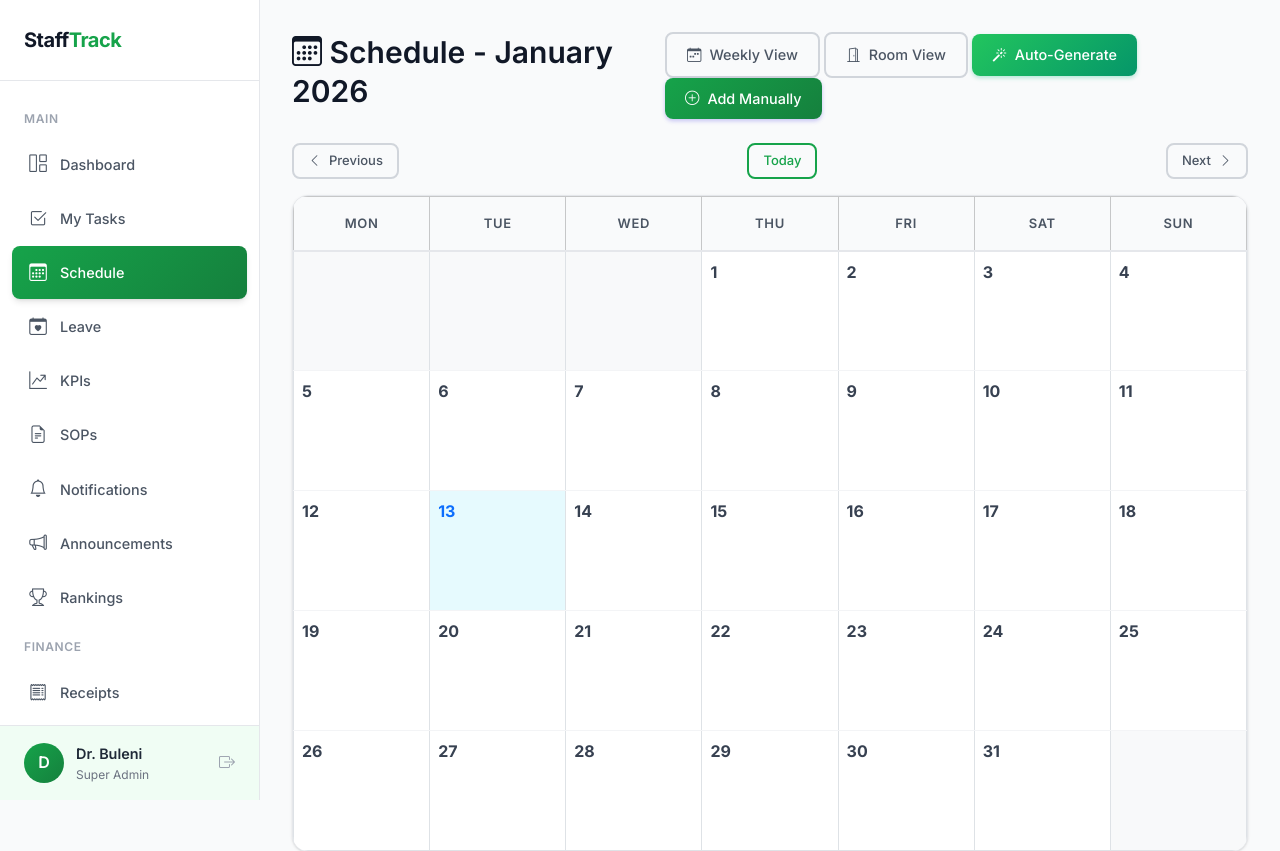
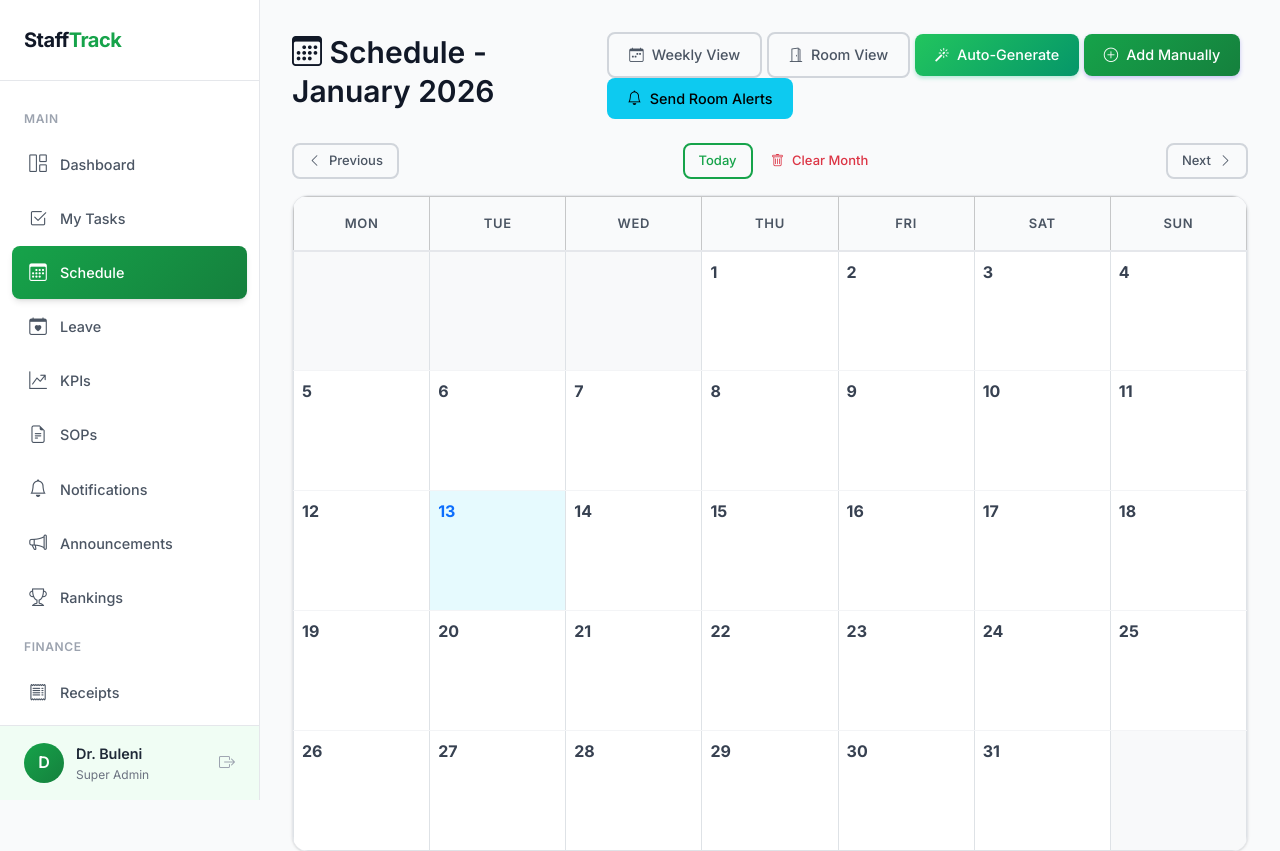
Before and after one commit to drbuleni/stafftrack, a Flask app: page /schedule/ in a window 1280 px wide. Shown: the top 851 px of the page. Run offline with Flask 3, Linux system fonts and the light colour scheme; a user stored in the database is signed in; data that the repository does not hold is empty; some libraries are stand-ins or nearby versions.

Commit message:
Add schedule clearing, room notifications, KPI fixes, and security improvements
- Add Clear Month button to schedule page
- Add daily room assignment notifications for dental assistants
- Add cron endpoint for automated room notifications
- Include Practice Manager in KPI scoring (uses Dentist KPIs)
- Fix daily summary date parsing in receipts
- Add room_assignment notification badge type
- Require SECRET_KEY environment variable
- Enable secure cookies for HTTPS

Co-Authored-By: Claude Opus 4.5 <noreply@anthropic.com>

```diff
--- a/app/routes/schedule.py
+++ b/app/routes/schedule.py
@@ -4,12 +4,13 @@ from flask_wtf import FlaskForm
 from wtforms import SelectField, DateField, TextAreaField, SubmitField, TimeField, BooleanField
 from wtforms.validators import DataRequired, Optional
 from app import db
-from app.models import Schedule, User, LeaveRequest
+from app.models import Schedule, User, LeaveRequest, Notification
 from app.utils.decorators import manager_required
 from app.utils.audit import log_audit
 from app.utils.helpers import can_schedule, get_leave_for_date
 from datetime import date, timedelta, time
 import calendar
+import os
 
 bp = Blueprint('schedule', __name__, url_prefix='/schedule')
 
@@ -661,7 +662,7 @@ def room_view():
 @manager_required
 def clear_week():
     """Clear all schedules for a specific week."""
-    week_start_str = request.form.get('week_start')
+    week_start_str = request.args.get('week_start') or request.form.get('week_start')
     if not week_start_str:
         flash('No week specified.', 'danger')
         return redirect(url_for('schedule.index'))
@@ -689,3 +690,124 @@ def clear_week():
 
     flash(f'Cleared {deleted} schedule entries for the week.', 'success')
     return redirect(url_for('schedule.weekly_view', week_start=week_start.isoformat()))
+
+
+@bp.route('/clear-month', methods=['POST'])
+@login_required
+@manager_required
+def clear_month():
+    """Clear all schedules for a specific month."""
+    year = request.args.get('year', type=int) or request.form.get('year', type=int)
+    month = request.args.get('month', type=int) or request.form.get('month', type=int)
+
+    if not year or not month:
+        flash('No month specified.', 'danger')
+        return redirect(url_for('schedule.index'))
+
+    # Get first and last day of the month
+    first_day = date(year, month, 1)
+    if month == 12:
+        last_day = date(year + 1, 1, 1) - timedelta(days=1)
+    else:
+        last_day = date(year, month + 1, 1) - timedelta(days=1)
+
+    # Delete all schedules for this month
+    deleted = Schedule.query.filter(
+        Schedule.date >= first_day,
+        Schedule.date <= last_day
+    ).delete()
+
+    db.session.commit()
+
+    log_audit('Cleared Month Schedule', 'Schedule', None, {
+        'year': year,
+        'month': month,
+        'deleted_count': deleted
+    })
+
+    flash(f'Cleared {deleted} schedule entries for {calendar.month_name[month]} {year}.', 'success')
+    return redirect(url_for('schedule.index', year=year, month=month))
+
+
+def send_daily_room_notifications():
+    """
+    Send daily room assignment notifications to dental assistants.
+    This should be called once daily (e.g., via a scheduled job or cron).
+    """
+    today = date.today()
+
+    # Get all dental assistant schedules for today with room assignments
+    schedules = Schedule.query.join(User).filter(
+        Schedule.date == today,
+        Schedule.room.isnot(None),
+        Schedule.room != '',
+        User.role == 'Dental Assistant',
+        User.status == 'Active'
+    ).all()
+
+    notifications_sent = 0
+
+    for schedule in schedules:
+        # Check if notification already sent today for this staff
+        existing = Notification.query.filter(
+            Notification.user_id == schedule.staff_id,
+            Notification.notification_type == 'room_assignment',
+            db.func.date(Notification.created_at) == today
+        ).first()
+
+        if existing:
+            continue
+
+        # Create notification
+        time_str = ""
+        if schedule.start_time and schedule.end_time:
+            time_str = f" ({schedule.start_time.strftime('%H:%M')} - {schedule.end_time.strftime('%H:%M')})"
+
+        notification = Notification(
+            user_id=schedule.staff_id,
+            title=f"Today's Room Assignment: {schedule.room}",
+            message=f"You are assigned to {schedule.room} today ({today.strftime('%d %b %Y')}){time_str}. Have a great day!",
+            notification_type='room_assignment',
+            link='/schedule/rooms'
+        )
+        db.session.add(notification)
+        notifications_sent += 1
+
+    if notifications_sent > 0:
+        db.session.commit()
+
+    return notifications_sent
+
+
+@bp.route('/send-room-notifications', methods=['POST'])
+@login_required
+@manager_required
+def trigger_room_notifications():
+    """Manually trigger room notifications for today."""
+    sent = send_daily_room_notifications()
+    flash(f'Sent {sent} room assignment notifications.', 'success')
+    return redirect(url_for('schedule.index'))
+
+
+@bp.route('/cron/room-notifications', methods=['GET', 'POST'])
+def cron_room_notifications():
+    """
+    Endpoint for external cron services to trigger daily room notifications.
+    Protected by a secret key in the query string.
+    Usage: GET /schedule/cron/room-notifications?key=YOUR_SECRET_KEY
+    """
+    from flask import current_app, jsonify
+
+    # Check for secret key (set CRON_SECRET in environment variables)
+    secret = current_app.config.get('CRON_SECRET') or os.environ.get('CRON_SECRET', 'stafftrack-cron-2024')
+    provided_key = request.args.get('key')
+
+    if provided_key != secret:
+        return jsonify({'error': 'Unauthorized'}), 401
+
+    sent = send_daily_room_notifications()
+    return jsonify({
+        'success': True,
+        'notifications_sent': sent,
+        'date': date.today().isoformat()
+    })
--- a/app/templates/schedule/index.html
+++ b/app/templates/schedule/index.html
@@ -19,6 +19,12 @@
         <a href="{{ url_for('schedule.add') }}" class="btn btn-primary">
             <i class="bi bi-plus-circle"></i> Add Manually
         </a>
+        <form method="POST" action="{{ url_for('schedule.trigger_room_notifications') }}" class="d-inline">
+            <input type="hidden" name="csrf_token" value="{{ csrf_token() }}">
+            <button type="submit" class="btn btn-info" title="Send room assignment notifications to dental assistants">
+                <i class="bi bi-bell"></i> Send Room Alerts
+            </button>
+        </form>
         {% endif %}
     </div>
 </div>
@@ -27,7 +33,15 @@
     <a href="{{ url_for('schedule.index', year=prev_year, month=prev_month) }}" class="btn btn-sm btn-outline-secondary">
         <i class="bi bi-chevron-left"></i> Previous
     </a>
-    <a href="{{ url_for('schedule.index') }}" class="btn btn-sm btn-outline-primary">Today</a>
+    <div>
+        <a href="{{ url_for('schedule.index') }}" class="btn btn-sm btn-outline-primary">Today</a>
+        {% if current_user.role in ['Practice Manager', 'Super Admin'] %}
+        <button type="button" class="btn btn-sm btn-outline-danger"
+                onclick="confirmAction('{{ url_for('schedule.clear_month') }}?year={{ year }}&month={{ month }}', 'Clear Month Schedule', 'Are you sure you want to clear ALL schedules for {{ month_name }} {{ year }}? This cannot be undone.', 'Clear Month', 'btn-danger')">
+            <i class="bi bi-trash"></i> Clear Month
+        </button>
+        {% endif %}
+    </div>
     <a href="{{ url_for('schedule.index', year=next_year, month=next_month) }}" class="btn btn-sm btn-outline-secondary">
         Next <i class="bi bi-chevron-right"></i>
     </a>
```
Also changed, not shown: app/__init__.py (+9 -0 lines), app/routes/kpi.py (+31 -17 lines), app/routes/receipts.py (+9 -2 lines), app/templates/notifications/index.html (+8 -0 lines), config.py (+6 -2 lines).
